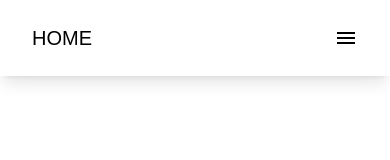
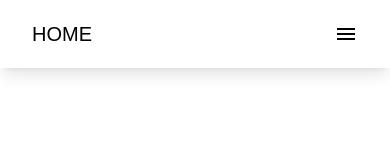
Before and after one commit to Vandammecasper/portfolio-lien, a React (Vite) app in the folder portfolioLien/: page / in a window 390 px wide. Shown: the top 160 px of the page. Built offline with nearby package versions, Linux system fonts and the light colour scheme.

Commit message:
changed height of nav bar

```diff
--- a/portfolioLien/src/components/basics/Header/Header.tsx
+++ b/portfolioLien/src/components/basics/Header/Header.tsx
@@ -30,7 +30,7 @@ const Header = ({children}: PropsInterface) => {
           </DockIcon>
         </Dock>
       </div>
-      <div className="sm:hidden w-screen fixed flex justify-between px-8 py-6 bg-white shadow-lg z-10">
+      <div className="sm:hidden w-screen fixed flex justify-between px-8 py-5 bg-white shadow-lg z-10">
         <h1 onClick={() => navigate('/')} className="text-xl font-ivyMode">HOME</h1>
         <button onClick={toggleMenu}>
           <img src="/menu.svg" alt="" />
```
